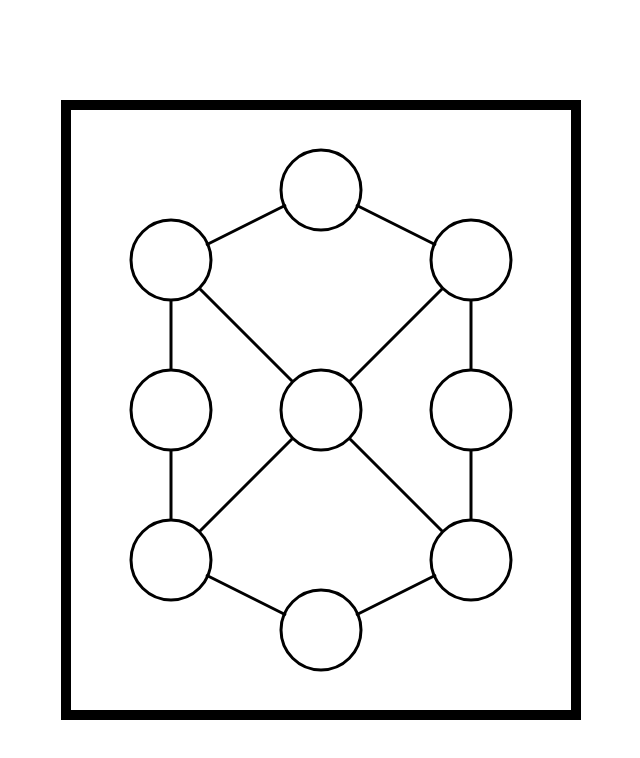
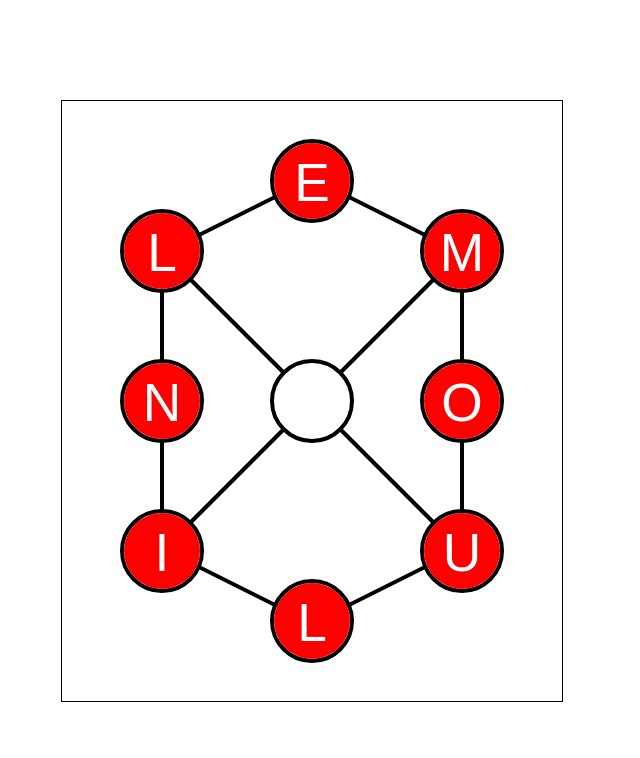
Before and after one commit to Athakaspen/LeMoulin, a plain HTML site: page index.html in a window 1280 px wide. Shown: the whole page, without its empty margins (329-969 px from the left). Drawn offline with Linux system fonts and the light colour scheme.

Commit message:
Getting there
Functionality for storing piece and location information is now in place.

```diff
--- a/script.js
+++ b/script.js
@@ -6,31 +6,60 @@ function getMousePos(canvas, evt){
   var marginLeft = parseInt(getComputedStyle(canvas, null).getPropertyValue("margin-left"));
   var borderTop = parseInt(getComputedStyle(canvas, null).getPropertyValue("border-top-width"));
   var borderLeft = parseInt(getComputedStyle(canvas, null).getPropertyValue("border-left-width"));
+
   return {
     x: evt.clientX - rect.left - marginLeft - borderLeft,
     y: evt.clientY - rect.top - marginLeft - borderTop
   };
 }
 
-function addRect(e){
+function initializeBoard(){
+  loc.push(new Location(0, 100, 150, [1,3,4], new Piece('L')));
+  loc.push(new Location(1, 250, 80,  [0,2], new Piece('E')));
+  loc.push(new Location(2, 400, 150, [1,4,5], new Piece('M')));
+  loc.push(new Location(3, 100, 300, [0,6], new Piece('N')));
+  loc.push(new Location(4, 250, 300, [0,2,6,8]));
+  loc.push(new Location(5, 400, 300, [2,8], new Piece('O')));
+  loc.push(new Location(6, 100, 450, [3,4,7], new Piece('I')));
+  loc.push(new Location(7, 250, 520, [6,8], new Piece('L')));
+  loc.push(new Location(8, 400, 450, [4,5,7], new Piece('U')));
+  console.log(loc);
+}
+
+// function to construct Piece objects
+function Piece(value){
+  this.value = value;
+}
+
+// function to construct Location objects
+function Location(index, x, y, links, piece){
+  this.index = index;
+  this.x = x;
+  this.y = y;
+  this.links = links;
+  this.piece = piece || null;
+}
+
+function clickHandler(e){
   mousePos = getMousePos(c, e);
-  ctx.fillStyle = 'red'
+  ctx.fillStyle = 'blue';
   ctx.fillRect(mousePos.x,mousePos.y,20,20);
 }
 
+// Function to draw the board for the game
 function drawBoard(ctx){
-  ctx.fillStyle = 'black'
-  ctx.lineWidth = 3;
-  // draw circles
-  drawCircle(ctx, 250, 80, 40);
-  drawCircle(ctx, 100, 150, 40);
-  drawCircle(ctx, 100, 300, 40);
-  drawCircle(ctx, 100, 450, 40);
-  drawCircle(ctx, 250, 520, 40);
-  drawCircle(ctx, 400, 450, 40,);
-  drawCircle(ctx, 400, 300, 40,);
-  drawCircle(ctx, 400, 150, 40,);
-  drawCircle(ctx, 250, 300, 40,);
+  ctx.fillStyle = boardColor;
+  ctx.lineWidth = 4;
+  // draw circles at each location (as defined in initializeBoard())
+  drawCircle(ctx, loc[0].x, loc[0].y, radius);
+  drawCircle(ctx, loc[1].x, loc[1].y, radius);
+  drawCircle(ctx, loc[2].x, loc[2].y, radius);
+  drawCircle(ctx, loc[3].x, loc[3].y, radius);
+  drawCircle(ctx, loc[4].x, loc[4].y, radius);
+  drawCircle(ctx, loc[5].x, loc[5].y, radius);
+  drawCircle(ctx, loc[6].x, loc[6].y, radius);
+  drawCircle(ctx, loc[7].x, loc[7].y, radius);
+  drawCircle(ctx, loc[8].x, loc[8].y, radius);
 
   // draw lines
   drawLine(215, 95, 135, 135);
@@ -47,6 +76,13 @@ function drawBoard(ctx){
   drawLine(372, 178, 278, 272);
   drawLine(128, 422, 222, 328);
   drawLine(372, 422, 278, 328);
+
+  // draw pieces
+  ctx.font = radius*(4/3) + "px Arial";
+  console.log(ctx.font);
+  for (var i=0; i<loc.length; i++){
+    drawPiece(loc[i]);
+  }
 }
 
 function drawCircle(ctx, x, y, r){
@@ -64,13 +100,39 @@ function drawLine(x1, y1, x2, y2){
   ctx.closePath();
 }
 
+function drawPiece(location){
+  // check that the location has a piece before attempting to draw
+  if (location.piece !== null){
+    // draw circle
+    ctx.fillStyle = pieceColor;
+    ctx.beginPath();
+    ctx.arc(location.x, location.y, radius-2, 0, 2*Math.PI);
+    ctx.fill();
+    ctx.closePath();
+    // draw text centered on piece
+    ctx.fillStyle = textColor;
+    ctx.textAlign = "center";
+    ctx.fillText(location.piece.value, location.x, location.y+(radius/2));
+  }
+}
+
 var c;
 var ctx;
+// array to hold game board locations
+var loc = [];
+// value to set location radii
+var radius = 40;
+// colors
+var boardColor = 'black';
+var pieceColor = 'red';
+var textColor = 'white';
 
 function init() {
   c = document.getElementById("canvas");
   ctx = c.getContext("2d");
+  initializeBoard();
+
   drawBoard(ctx);
 
-  document.addEventListener("click", addRect, false);
+  document.addEventListener("click", clickHandler, false);
 }
--- a/style.css
+++ b/style.css
@@ -11,5 +11,5 @@
 #canvas {
     width: var(--width);
     height: var(--height);
-    border: 10px solid black;
+    border: 1px solid black;
 }
```
